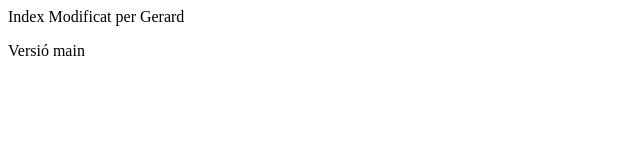
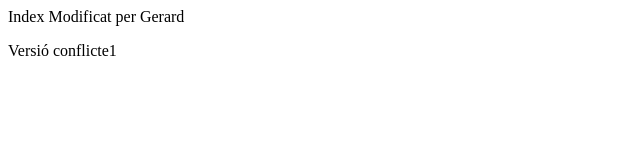
Before and after one commit to gerardioc/ModaGlobal, a plain HTML site: page index.html in a window 1280 px wide. Shown: the full height of the page, 0-640 px from the left. Drawn offline with Linux system fonts and the light colour scheme.

Commit message:
Afegit linia a conflicte1

```diff
--- a/index.html
+++ b/index.html
@@ -1,3 +1,3 @@
 <html><body>Index</body></html>
 Modificat per Gerard
-<p>Versió main</p>
+<p>Versió conflicte1</p>
```
